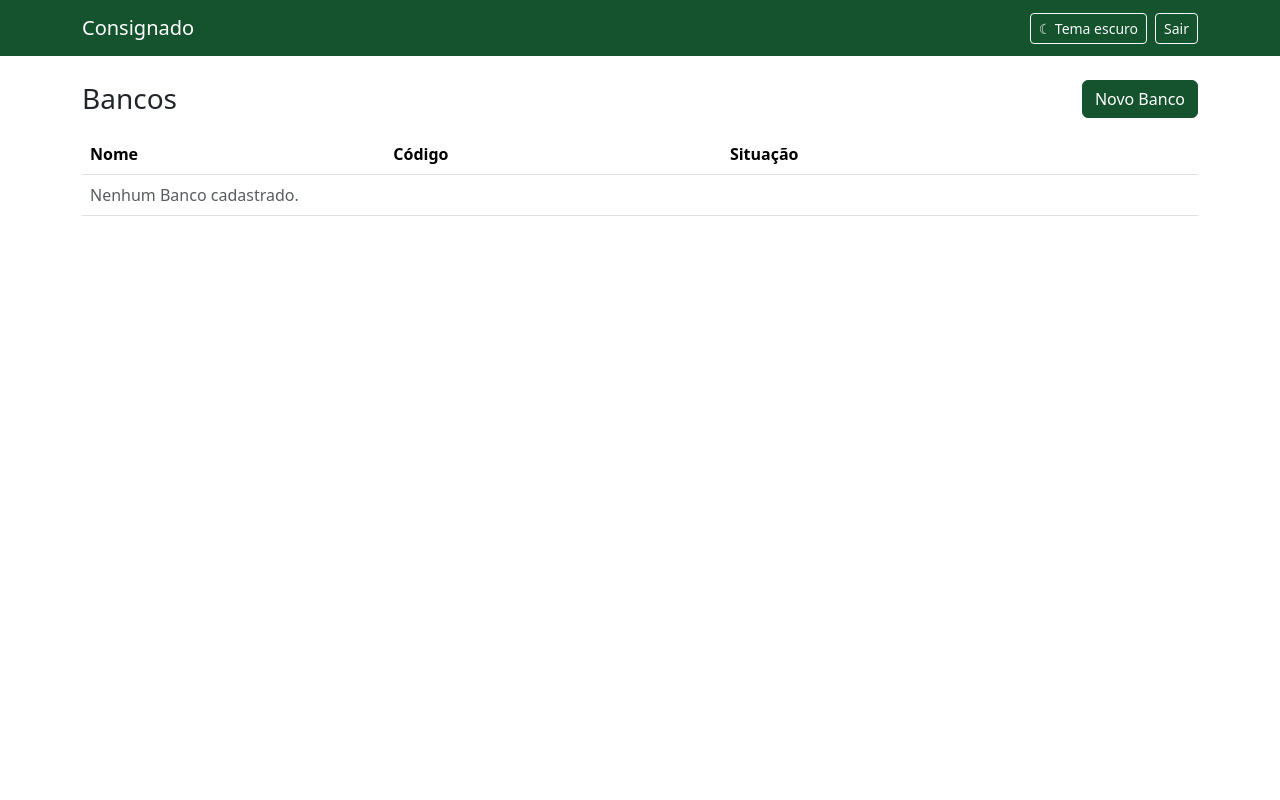
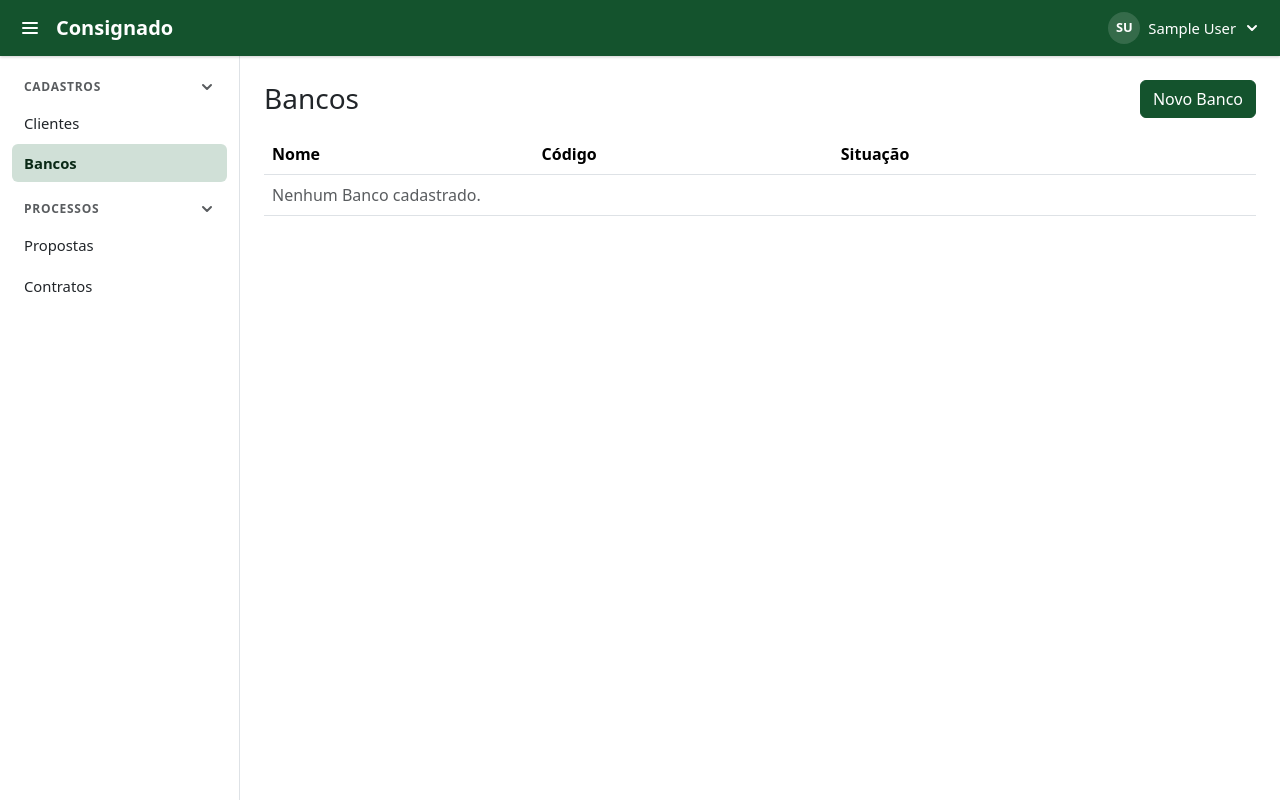
Before and after one commit to PedroChicuta/consigy, a Django app: page /bancos/ in a window 1280 px wide. Run offline with Django 5.2, Linux system fonts and the light colour scheme; the visitor is signed in with stand-in values (Sample User, id 1); data that the repository does not hold is empty; parts of the project's set-up code (start-up, migrations or seed data) failed here and were passed over.

Commit message:
Implementa navegação com sidebar e barra superior, incluindo layout e lógica de permissão

```diff
--- a/src/core/settings.py
+++ b/src/core/settings.py
@@ -75,7 +75,7 @@ MIDDLEWARE = [
 
 AUTH_USER_MODEL = 'accounts.User'
 LOGIN_URL = 'accounts:login'
-LOGIN_REDIRECT_URL = '/'
+LOGIN_REDIRECT_URL = 'inicio:index'
 LOGOUT_REDIRECT_URL = 'accounts:login'
 
 ROOT_URLCONF = 'core.urls'
@@ -90,6 +90,7 @@ TEMPLATES = [
                 'django.template.context_processors.request',
                 'django.contrib.auth.context_processors.auth',
                 'django.contrib.messages.context_processors.messages',
+                'core.navegacao.navegacao',
             ],
         },
     },
--- /dev/null
+++ b/src/core/static/layout.css
@@ -0,0 +1,168 @@
+/* Layout da navegação (ADR 0009). Cores só via variáveis do Bootstrap e do tema.css. */
+:root {
+  --barra-altura: 3.5rem;
+  --menu-largura: 15rem;
+  --transicao: 0.2s ease-in-out;
+  --realce-sobre-primaria: rgba(255, 255, 255, 0.14);
+}
+
+/* Barra superior */
+.barra-superior {
+  position: sticky;
+  top: 0;
+  z-index: 1030;
+  min-height: var(--barra-altura);
+  padding-block: 0;
+  box-shadow: 0 1px 3px rgba(0, 0, 0, 0.2);
+}
+
+.botao-icone,
+.menu-usuario {
+  display: inline-flex;
+  align-items: center;
+  border: 0;
+  border-radius: var(--bs-border-radius);
+  background: transparent;
+  color: #fff;
+  transition: background-color var(--transicao);
+}
+
+.botao-icone {
+  justify-content: center;
+  width: 2.25rem;
+  height: 2.25rem;
+  padding: 0;
+}
+
+.menu-usuario {
+  gap: 0.5rem;
+  padding: 0.25rem 0.5rem 0.25rem 0.25rem;
+  font-size: 0.925rem;
+}
+
+.botao-icone:hover,
+.botao-icone:focus-visible,
+.menu-usuario:hover,
+.menu-usuario:focus-visible,
+.menu-usuario[aria-expanded='true'] {
+  background-color: var(--realce-sobre-primaria);
+}
+
+.avatar {
+  display: inline-flex;
+  align-items: center;
+  justify-content: center;
+  width: 2rem;
+  height: 2rem;
+  border-radius: 50%;
+  background-color: var(--realce-sobre-primaria);
+  font-size: 0.8rem;
+  font-weight: 600;
+}
+
+/* Chevron: aponta para baixo; gira conforme o estado do controle que o contém. */
+.chevron {
+  flex-shrink: 0;
+  transition: transform var(--transicao);
+}
+
+.menu-usuario[aria-expanded='true'] .chevron {
+  transform: rotate(180deg);
+}
+
+.menu-grupo-titulo[aria-expanded='false'] .chevron {
+  transform: rotate(-90deg);
+}
+
+/* Conteúdo: largura confortável de leitura, sem estourar ao lado da sidebar. */
+.conteudo {
+  min-width: 0;
+  max-width: 1320px;
+}
+
+/* Sidebar (duas classes para vencer `.offcanvas-md .offcanvas-body` do Bootstrap). */
+.menu-lateral .menu-lateral-corpo {
+  display: block;
+  padding: 1rem 0.75rem;
+}
+
+.menu-grupo-titulo {
+  display: flex;
+  align-items: center;
+  justify-content: space-between;
+  width: 100%;
+  margin-top: 0.75rem;
+  padding: 0.375rem 0.75rem;
+  border: 0;
+  border-radius: var(--bs-border-radius);
+  background: none;
+  color: var(--bs-secondary-color);
+  font-size: 0.75rem;
+  font-weight: 600;
+  letter-spacing: 0.06em;
+  text-transform: uppercase;
+}
+
+.menu-grupo-titulo:first-child {
+  margin-top: 0;
+}
+
+.menu-grupo-titulo:hover {
+  color: var(--bs-body-color);
+}
+
+.menu-grupo-itens {
+  margin: 0.125rem 0 0;
+}
+
+.menu-link {
+  display: block;
+  margin-bottom: 0.125rem;
+  padding: 0.5rem 0.75rem;
+  border-radius: var(--bs-border-radius);
+  color: var(--bs-body-color);
+  font-size: 0.925rem;
+  text-decoration: none;
+  transition: background-color var(--transicao), color var(--transicao);
+}
+
+.menu-link:hover {
+  background-color: var(--bs-tertiary-bg);
+  color: var(--bs-body-color);
+}
+
+.menu-link.ativo {
+  background-color: var(--bs-primary-bg-subtle);
+  color: var(--bs-primary-text-emphasis);
+  font-weight: 600;
+}
+
+/* Telas largas: sidebar fixa ao lado do conteúdo, recolhível com deslize. */
+@media (min-width: 768px) {
+  .menu-lateral {
+    position: sticky;
+    top: var(--barra-altura);
+    flex: 0 0 var(--menu-largura);
+    width: var(--menu-largura);
+    height: calc(100vh - var(--barra-altura));
+    overflow-y: auto;
+    border-right: var(--bs-border-width) solid var(--bs-border-color);
+    background-color: var(--bs-body-bg) !important;
+    transition: margin-left var(--transicao), visibility var(--transicao);
+  }
+
+  .menu-recolhido .menu-lateral {
+    margin-left: calc(-1 * var(--menu-largura));
+    visibility: hidden;
+  }
+}
+
+@media (prefers-reduced-motion: reduce) {
+  .menu-lateral,
+  .chevron,
+  .menu-link,
+  .botao-icone,
+  .menu-usuario {
+    transition: none;
+  }
+}
--- /dev/null
+++ b/src/core/static/menu.js
@@ -0,0 +1,56 @@
+// Botão único do menu: em telas largas recolhe/expande a sidebar (escolha lembrada
+// por navegador e aplicada antes da renderização); em telas estreitas abre o offcanvas.
+(function () {
+  var CHAVE = 'menu-recolhido';
+  var TELA_LARGA = '(min-width: 768px)';
+  var raiz = document.documentElement;
+
+  function recolhidoSalvo() {
+    try {
+      return localStorage.getItem(CHAVE) === '1';
+    } catch (e) {
+      return false;
+    }
+  }
+
+  function salvar(recolhido) {
+    try {
+      localStorage.setItem(CHAVE, recolhido ? '1' : '0');
+    } catch (e) {}
+  }
+
+  function telaLarga() {
+    return window.matchMedia(TELA_LARGA).matches;
+  }
+
+  function atualizarBotao(expandido) {
+    var botao = document.getElementById('botao-menu');
+    if (botao) botao.setAttribute('aria-expanded', expandido ? 'true' : 'false');
+  }
+
+  raiz.classList.toggle('menu-recolhido', recolhidoSalvo());
+
+  document.addEventListener('DOMContentLoaded', function () {
+    var botao = document.getElementById('botao-menu');
+    var menu = document.getElementById('menu-lateral');
+    if (!botao || !menu) return;
+
+    function sincronizar() {
+      atualizarBotao(telaLarga() && !raiz.classList.contains('menu-recolhido'));
+    }
+
+    botao.addEventListener('click', function () {
+      if (telaLarga()) {
+        var recolhido = raiz.classList.toggle('menu-recolhido');
+        salvar(recolhido);
+        sincronizar();
+      } else {
+        bootstrap.Offcanvas.getOrCreateInstance(menu).toggle();
+      }
+    });
+    menu.addEventListener('shown.bs.offcanvas', function () { atualizarBotao(true); });
+    menu.addEventListener('hidden.bs.offcanvas', sincronizar);
+    window.matchMedia(TELA_LARGA).addEventListener('change', sincronizar);
+    sincronizar();
+  });
+})();
--- a/src/core/templates/base.html
+++ b/src/core/templates/base.html
@@ -7,29 +7,23 @@
   <title>{% block titulo %}Consignado{% endblock %}</title>
   <link rel="stylesheet" href="https://cdn.jsdelivr.net/npm/bootstrap@5.3.3/dist/css/bootstrap.min.css">
   <link rel="stylesheet" href="{% static 'tema.css' %}">
+  <link rel="stylesheet" href="{% static 'layout.css' %}">
   <script src="{% static 'tema.js' %}"></script>
+  <script src="{% static 'menu.js' %}"></script>
 </head>
 <body hx-headers='{"X-CSRFToken": "{{ csrf_token }}"}'>
-  <nav class="navbar navbar-expand bg-primary-tema mb-4">
-    <div class="container">
-      <a class="navbar-brand" href="/">Consignado</a>
+  {% include 'componentes/_barra_superior.html' %}
+  <div class="d-md-flex">
     {% if user.is_authenticated %}
-        <div class="d-flex gap-2">
-          <button id="botao-tema" class="btn btn-outline-light btn-sm" type="button" aria-label="Mudar para tema escuro">Tema escuro</button>
-          <form method="post" action="{% url 'accounts:logout' %}" class="d-flex">
-            {% csrf_token %}
-            <button class="btn btn-outline-light btn-sm" type="submit">Sair</button>
-          </form>
-        </div>
+      {% include 'componentes/_menu_lateral.html' %}
     {% endif %}
-    </div>
-  </nav>
-  <main class="container">
+    <main class="container-fluid flex-grow-1 py-4 px-md-4 conteudo">
       {% for mensagem in messages %}
         <div class="alert alert-{% if mensagem.tags == 'error' %}danger{% else %}{{ mensagem.tags }}{% endif %}" role="alert">{{ mensagem }}</div>
       {% endfor %}
       {% block conteudo %}{% endblock %}
     </main>
+  </div>
   <script src="https://cdn.jsdelivr.net/npm/bootstrap@5.3.3/dist/js/bootstrap.bundle.min.js"></script>
   <script src="https://cdn.jsdelivr.net/npm/htmx.org@2.0.4/dist/htmx.min.js"></script>
   {% django_htmx_script %}
--- /dev/null
+++ b/src/core/templates/componentes/_barra_superior.html
@@ -0,0 +1,33 @@
+<header class="navbar bg-primary-tema barra-superior">
+  <div class="container-fluid gap-2">
+    {% if user.is_authenticated %}
+      <button id="botao-menu" class="botao-icone" type="button" aria-controls="menu-lateral" aria-expanded="true" aria-label="Alternar menu de navegação">
+        <svg width="20" height="20" viewBox="0 0 20 20" fill="none" stroke="currentColor" stroke-width="2" stroke-linecap="round" aria-hidden="true" focusable="false"><path d="M3 5h14M3 10h14M3 15h14"/></svg>
+      </button>
+    {% endif %}
+    <a class="navbar-brand fw-semibold me-auto" href="{% url 'inicio:index' %}">Consignado</a>
+    {% if user.is_authenticated %}
+      <div class="dropdown">
+        <button class="menu-usuario" type="button" data-bs-toggle="dropdown" aria-expanded="false" aria-label="Menu do usuário">
+          <span class="avatar" aria-hidden="true">{{ iniciais_operador }}</span>
+          <span class="d-none d-sm-inline" id="nome-operador">{{ nome_operador }}</span>
+          {% include 'componentes/_chevron.html' %}
+        </button>
+        <ul class="dropdown-menu dropdown-menu-end shadow-sm">
+          <li><h2 class="dropdown-header">{{ nome_operador }}</h2></li>
+          <li><button id="botao-tema" class="dropdown-item" type="button" aria-label="Mudar para tema escuro">Tema escuro</button></li>
+          {% if user.is_staff %}
+            <li><a class="dropdown-item" href="{% url 'admin:index' %}">Administração</a></li>
+          {% endif %}
+          <li><hr class="dropdown-divider"></li>
+          <li>
+            <form method="post" action="{% url 'accounts:logout' %}">
+              {% csrf_token %}
+              <button class="dropdown-item" type="submit">Sair</button>
+            </form>
+          </li>
+        </ul>
+      </div>
+    {% endif %}
+  </div>
+</header>
--- /dev/null
+++ b/src/core/templates/componentes/_chevron.html
@@ -0,0 +1 @@
+<svg class="chevron" width="16" height="16" viewBox="0 0 16 16" fill="none" stroke="currentColor" stroke-width="2" stroke-linecap="round" stroke-linejoin="round" aria-hidden="true" focusable="false"><path d="M4 6l4 4 4-4"/></svg>
--- /dev/null
+++ b/src/core/templates/componentes/_menu_lateral.html
@@ -0,0 +1,21 @@
+<aside id="menu-lateral" class="offcanvas-md offcanvas-start menu-lateral" tabindex="-1" aria-label="Navegação">
+  <div class="offcanvas-header">
+    <span class="offcanvas-title fw-semibold">Navegação</span>
+    <button type="button" class="btn-close" data-bs-dismiss="offcanvas" data-bs-target="#menu-lateral" aria-label="Fechar"></button>
+  </div>
+  <nav class="offcanvas-body menu-lateral-corpo">
+    {% for grupo in grupos_menu %}
+      {% with alvo='grupo-'|add:grupo.slug %}
+        <button class="menu-grupo-titulo" type="button" data-bs-toggle="collapse" data-bs-target="#{{ alvo }}" aria-expanded="true" aria-controls="{{ alvo }}">
+          {{ grupo.nome }}
+          {% include 'componentes/_chevron.html' %}
+        </button>
+        <ul id="{{ alvo }}" class="collapse show list-unstyled menu-grupo-itens">
+          {% for item in grupo.itens %}
+            <li><a class="menu-link{% if item.ativo %} ativo{% endif %}" href="{{ item.url }}"{% if item.ativo %} aria-current="page"{% endif %}>{{ item.nome }}</a></li>
+          {% endfor %}
+        </ul>
+      {% endwith %}
+    {% endfor %}
+  </nav>
+</aside>
--- a/src/inicio/templates/inicio/index.html
+++ b/src/inicio/templates/inicio/index.html
@@ -4,8 +4,5 @@
 
 {% block conteudo %}
   <h1 class="h3">Início</h1>
-  {% include 'inicio/partials/_saudacao.html' %}
-  <button class="btn btn-primary" hx-get="{% url 'inicio:index' %}" hx-target="#saudacao" hx-swap="outerHTML">
-    Atualizar saudação
-  </button>
+  <p class="lead">Olá, {{ nome_operador }}! Bem-vindo ao sistema.</p>
 {% endblock %}
--- a/src/inicio/templates/inicio/partials/_saudacao.html
+++ /dev/null
@@ -1 +0,0 @@
-<p id="saudacao" class="lead">Olá, {{ nome }}! Bem-vindo ao sistema.</p>
--- a/src/inicio/views.py
+++ b/src/inicio/views.py
@@ -2,7 +2,4 @@ from django.shortcuts import render
 
 
 def index(request):
-    contexto = {'nome': 'operador'}
-    if request.htmx:
-        return render(request, 'inicio/partials/_saudacao.html', contexto)
-    return render(request, 'inicio/index.html', contexto)
+    return render(request, 'inicio/index.html')
```
Also changed, not shown: docs/adr/0009-navegacao-com-sidebar-e-barra-superior.md (added, +29 -0 lines), src/core/navegacao.py (added, +71 -0 lines), src/core/tests/test_navegacao.py (added, +147 -0 lines), src/inicio/tests/test_views.py (+15 -6 lines). Lines whose indentation alone changed are shown as unchanged.
